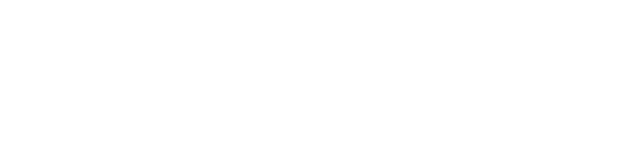
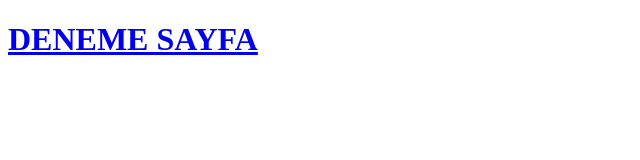
Before and after one commit to salihcanozd/Study, a plain HTML site: page index.html in a window 1280 px wide. Shown: the whole page, without its empty margins (0-640 px from the left). Drawn offline with Linux system fonts and the light colour scheme.

```diff
--- a/Html/index.html
+++ b/index.html
@@ -3,8 +3,13 @@
 <head>
     <meta charset="UTF-8">
     <title>HTML studies</title>
+</head>
+<body>
 
-</head>
+    <h1><a href="http://google.com" target="_blank">DENEME SAYFA</a></h1>
 
 
+
+</body>
+
 </html>
```
Also changed, not shown: pages/about.html (added).
